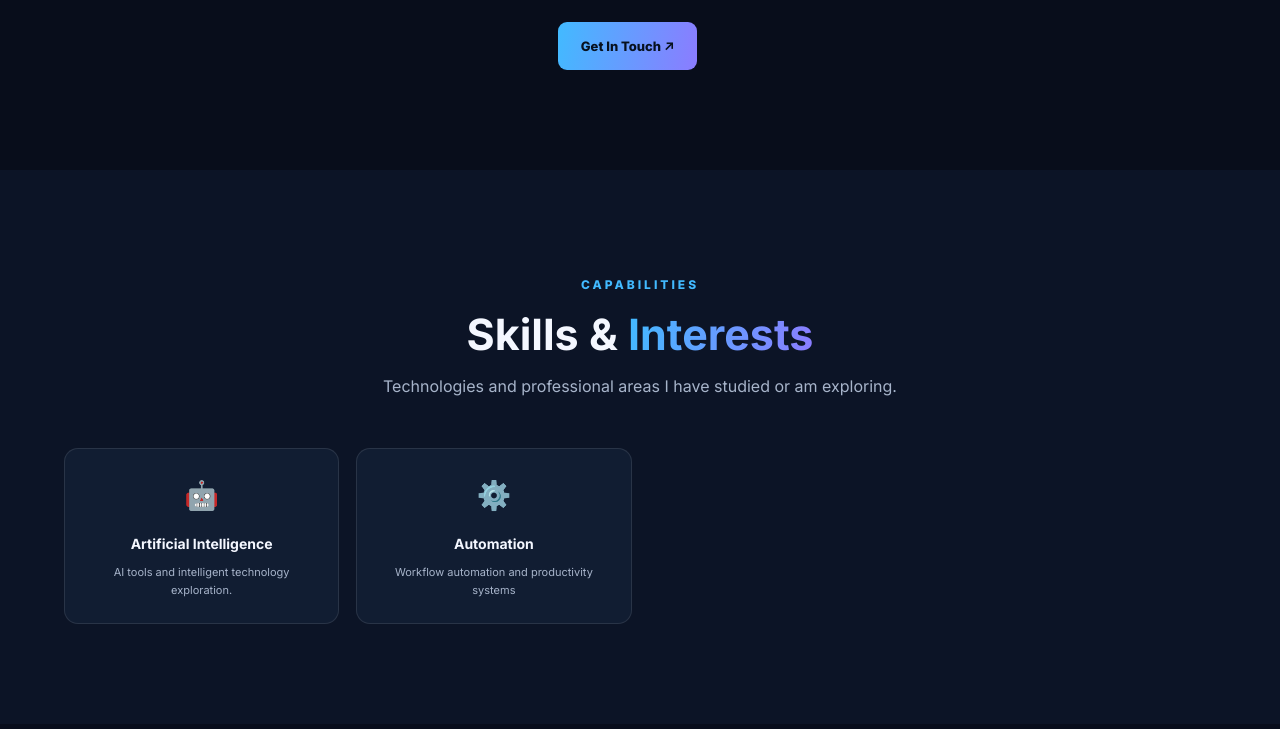
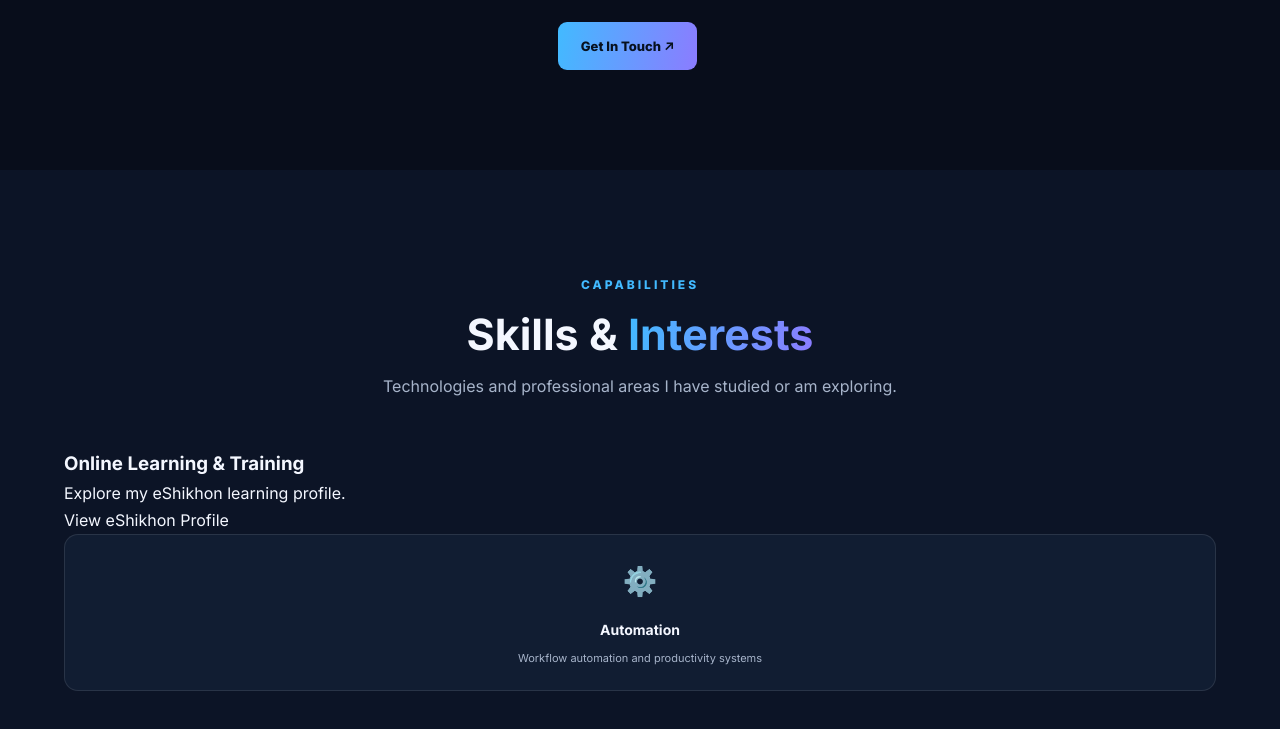
Before and after one commit to freelancersumon27-star/freelancersumon94.github.io, a plain HTML site: page index.html in a window 1280 px wide. Shown: the part 1694-2423 px from the top of the page. Drawn offline with Linux system fonts and the light colour scheme.

Commit message:
Update index.html

```diff
--- a/index.html
+++ b/index.html
@@ -431,94 +431,45 @@
 
     /* PROJECTS */
 
-    .project-grid {
-      display: grid;
-      grid-template-columns: repeat(3, 1fr);
-      gap: 22px;
-    }
 
-    .project-card {
-      background: var(--card);
-      border: 1px solid var(--border);
-      border-radius: 16px;
-      overflow: hidden;
-      transition: .3s;
-    }
+<div class="project-card">
+    <h3>Fiverr Portfolio</h3>
+    <p>Explore my freelance services and projects on Fiverr.</p>
+    <a href="https://www.fiverr.com/s/DmQN3EV"
+       target="_blank" rel="noopener noreferrer">
+       View Fiverr Gig
+    </a>
+</div>
 
-    .project-card:hover {
-      transform: translateY(-6px);
-      border-color: rgba(66,186,255,.5);
-    }
+<div class="project-card">
+    <h3>Freelancer Portfolio</h3>
+    <p>Explore my freelance profile and work.</p>
+    <a href="https://www.freelancer.com/u/freelancersumo27"
+       target="_blank" rel="noopener noreferrer">
+       View Freelancer Profile
+    </a>
+</div>
 
-    .project-image {
-      width: 100%;
-      height: 205px;
-      object-fit: cover;
-      background: var(--card2);
-    }
-
-    .project-body {
-      padding: 23px;
-    }
-
-    .project-type {
-      font-size: 10px;
-      color: var(--blue);
-      text-transform: uppercase;
-      letter-spacing: 2px;
-      font-weight: 800;
-    }
-
-    .project-body h3 {
-      font-size: 19px;
-      margin: 9px 0;
-    }
-
-    .project-body p {
-      color: var(--muted);
-      font-size: 13px;
-    }
-
-    .project-status {
-      display: inline-block;
-      margin-top: 17px;
-      padding: 5px 11px;
-      background: rgba(72,214,160,.1);
-      color: var(--green);
-      border-radius: 20px;
-      font-size: 10px;
-      font-weight: 700;
     }
 
     /* CERTIFICATE */
 
-    .certificate-card {
-      display: grid;
-      grid-template-columns: 1fr 1fr;
-      gap: 35px;
-      align-items: center;
-      background: var(--card);
-      padding: 30px;
-      border: 1px solid var(--border);
-      border-radius: 18px;
-    }
 
-    .certificate-img {
-      width: 100%;
-      border-radius: 10px;
-      border: 1px solid var(--border);
-      background: var(--card2);
-    }
+<div class="certificate-card">
+    <h3>eShikhon Certificate</h3>
+    <img
+        src="https://eshikhon.com.bd/wp-content/uploads/2022/03/3161750-88314.jpeg"
+        alt="My eShikhon Certificate"
+        style="width:100%; max-width:450px; border-radius:12px;"
+    >
+    <p>
+        <a href="https://eshikhon.com.bd/app/#component=course&action=course-stats&id=3161750&id=3161750"
+           target="_blank" rel="noopener noreferrer">
+           View Course Details
+        </a>
+    </p>
+</div>
 
-    .certificate-info h3 {
-      font-size: 23px;
-      margin: 13px 0;
-    }
-
-    .certificate-info p {
-      color: var(--muted);
-      font-size: 13px;
-      margin-bottom: 10px;
     }
 
     /* PLATFORMS */
@@ -556,51 +507,91 @@
       overflow-wrap: anywhere;
     }
 
-    /* CONTACT */
 
-    .contact-grid {
-      display: grid;
-      grid-template-columns: 1fr 1fr;
-      gap: 25px;
-    }
+<!-- CONTACT SECTION -->
+<section id="contact">
+    <div class="section-title">
+        <h2>Contact Me</h2>
+        <p>Let's connect and work together.</p>
+    </div>
 
-    .contact-box {
-      padding: 28px;
-      background: var(--card);
-      border: 1px solid var(--border);
-      border-radius: 16px;
-    }
+    <div class="contact-grid">
 
-    .contact-box h3 {
-      font-size: 20px;
-      margin-bottom: 20px;
-    }
+        <div class="contact-box">
+            <h3>Email</h3>
+            <a class="contact-link"
+               href="mailto:freelancersumon27@gmail.com">
+               freelancersumon27@gmail.com
+            </a>
+        </div>
 
-    .contact-link {
-      display: flex;
-      flex-direction: column;
-      padding: 14px;
-      margin-bottom: 11px;
-      background: var(--card2);
-      border: 1px solid var(--border);
-      border-radius: 9px;
-      transition: .2s;
-      overflow-wrap: anywhere;
-    }
+        <div class="contact-box">
+            <h3>WhatsApp</h3>
+            <a class="contact-link"
+               href="https://wa.me/8801704901414"
+               target="_blank" rel="noopener noreferrer">
+               Chat on WhatsApp
+            </a>
+        </div>
 
-    .contact-link:hover {
-      border-color: var(--blue);
-      transform: translateX(3px);
-    }
+        <div class="contact-box">
+            <h3>LinkedIn</h3>
+            <a class="contact-link"
+               href="https://www.linkedin.com/in/freelancer-sumon-835492245/"
+               target="_blank" rel="noopener noreferrer">
+               Visit LinkedIn
+            </a>
+        </div>
 
-    .contact-link strong {
-      color: var(--blue);
-      font-size: 13px;
-    }
+        <div class="contact-box">
+            <h3>YouTube</h3>
+            <a class="contact-link"
+               href="https://www.youtube.com/@IslamicWazAndNasheed"
+               target="_blank" rel="noopener noreferrer">
+               Visit YouTube
+            </a>
+        </div>
 
-    .contact-link small {
-      color: var(--muted);
-      font-size: 11px;
+        <div class="contact-box">
+            <h3>Instagram</h3>
+            <a class="contact-link"
+               href="https://www.instagram.com/freelancersumon94/"
+               target="_blank" rel="noopener noreferrer">
+               Visit Instagram
+            </a>
+        </div>
+
+        <div class="contact-box">
+            <h3>Telegram</h3>
+            <a class="contact-link"
+               href="https://t.me/freelancer_sumon94"
+               target="_blank" rel="noopener noreferrer">
+               Chat on Telegram
+            </a>
+        </div>
+
+        <div class="contact-box">
+            <h3>Blog</h3>
+            <a class="contact-link"
+               href="https://freelancersumon27.blogspot.com/"
+               target="_blank" rel="noopener noreferrer">
+               Visit My Blog
+            </a>
+        </div>
+
+        <div class="contact-box">
+            <h3>GitHub</h3>
+            <a class="contact-link"
+               href="https://github.com/freelancersumon27-star"
+               target="_blank" rel="noopener noreferrer">
+               Visit GitHub
+            </a>
+        </div>
+
+    </div>
+</section>
+<!-- END CONTACT SECTION -->
+
     }
 
     /* FOOTER */
@@ -897,15 +888,17 @@
         <p>Technologies and professional areas I have studied or am exploring.</p>
       </div>
 
-      <div class="skills-grid">
 
-        <div class="skill-card">
-          <div class="skill-icon">🤖</div>
-          <h3>Artificial Intelligence</h3>
-          <p>AI tools and intelligent technology exploration.</p>
-        </div>
+<div class="skill-item">
+    <h3>Online Learning & Training</h3>
+    <p>Explore my eShikhon learning profile.</p>
+    <a href="https://eshikhon.com.bd/app/#component=profile&action=public"
+       target="_blank" rel="noopener noreferrer">
+       View eShikhon Profile
+    </a>
+</div>
 
-        <div class="skill-card">
+      <div class="skill-card">
           <div class="skill-icon">⚙️</div>
           <h3>Automation</h3>
           <p>Workflow automation and productivity systems
```
